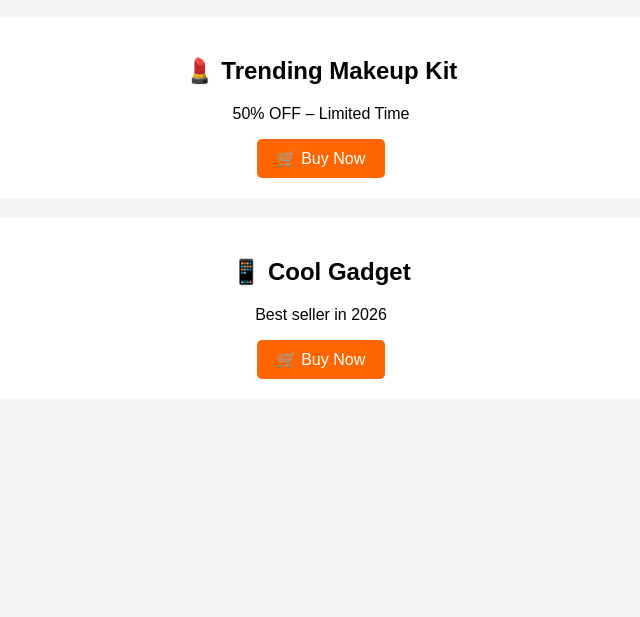
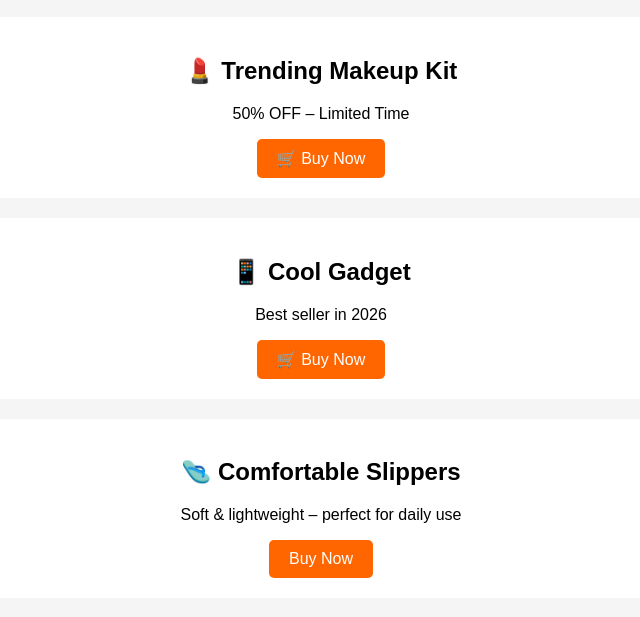
Before and after one commit to kaushikchangmai2-oss/market-edge, a plain HTML site: page index.html in a window 1280 px wide. Shown: the part 103-720 px from the top of the page, without its empty margins (319-959 px from the left). Drawn offline with Linux system fonts and the light colour scheme.

Commit message:
Update index.html

```diff
--- a/index.html
+++ b/index.html
@@ -46,5 +46,11 @@ a {
   <a href="https://ar.aliexpress.com/item/1005011756184760.html?spm=a2g0n.detail.platformRecommendH5.3.63f9Er1EEr1EnD&gps-id=platformRecommendH5&scm=1007.14452.398466.0&scm_id=1007.14452.398466.0&scm-url=1007.14452.398466.0&pvid=3f09bdca-37d9-4e2b-b2cb-eccce98f3a64&_t=gps-id:platformRecommendH5,scm-url:1007.14452.398466.0,pvid:3f09bdca-37d9-4e2b-b2cb-eccce98f3a64,tpp_buckets:668%232846%238112%231997&pdp_ext_f=%7B%22order%22%3A%2235%22%2C%22eval%22%3A%221%22%2C%22sceneId%22%3A%228499%22%2C%22fromPage%22%3A%22recommend%22%7D&pdp_npi=6%40dis%21SAR%2183.55%2150.13%21%21%21150.00%2190.00%21%40212a6e3217746686657252965e923a%2112000056450784168%21rec%21SA%21%21ABX%211%210%21n_tag%3A-29910%3Bd%3Aba2f3c79%3Bm03_new_user%3A-29895&utparam-url=scene%3AplatformRecommendH5%7Cquery_from%3A%7Cx_object_id%3A1005011756184760%7C_p_origin_prod%3A&search_p4p_id=202603272031057496478424256148770714_1">🛒 Buy Now</a>
 </div>
 
+<div class="card">
+  <h2>🩴 Comfortable Slippers</h2>
+  <p>Soft & lightweight – perfect for daily use</p>
+  <a href="https://ar.aliexpress.com/item/1005009313552383.html?spm=a2g0n.productlist.0.0.62995b5az3eG6h&browser_id=5dfe3dd52f704f76b1a0c012152c48c4&aff_trace_key=a2efd650586649b187b7d6b4cdcc7fc3-1774667604582-02759-_ePNSNV&aff_platform=msite&m_page_id=niistyhwkcaqwcov19d359652501aed3f097165316&gclid=&pdp_ext_f=%7B%22order%22%3A%229042%22%2C%22spu_best_type%22%3A%22price%22%2C%22eval%22%3A%221%22%2C%22fromPage%22%3A%22search%22%7D&pdp_npi=6%40dis%21SAR%2166.84%2133.42%21%21%21120.00%2160.00%21%40212e520d17747205771638393e1d8f%2112000048715594442%21sea%21SA%210%21ABX%211%210%21n_tag%3A-29910%3Bd%3Aba2f3c79%3Bm03_new_user%3A-29895&algo_pvid=e40d45dc-0f21-4699-9402-9aa9bcff9012&utparam-url=scene%3Asearch%7Cquery_from%3A%7Cx_object_id%3A1005009313552383%7C_p_origin_prod%3A">Buy Now</a>
+</div>
+
 </body>
 </html>
```
